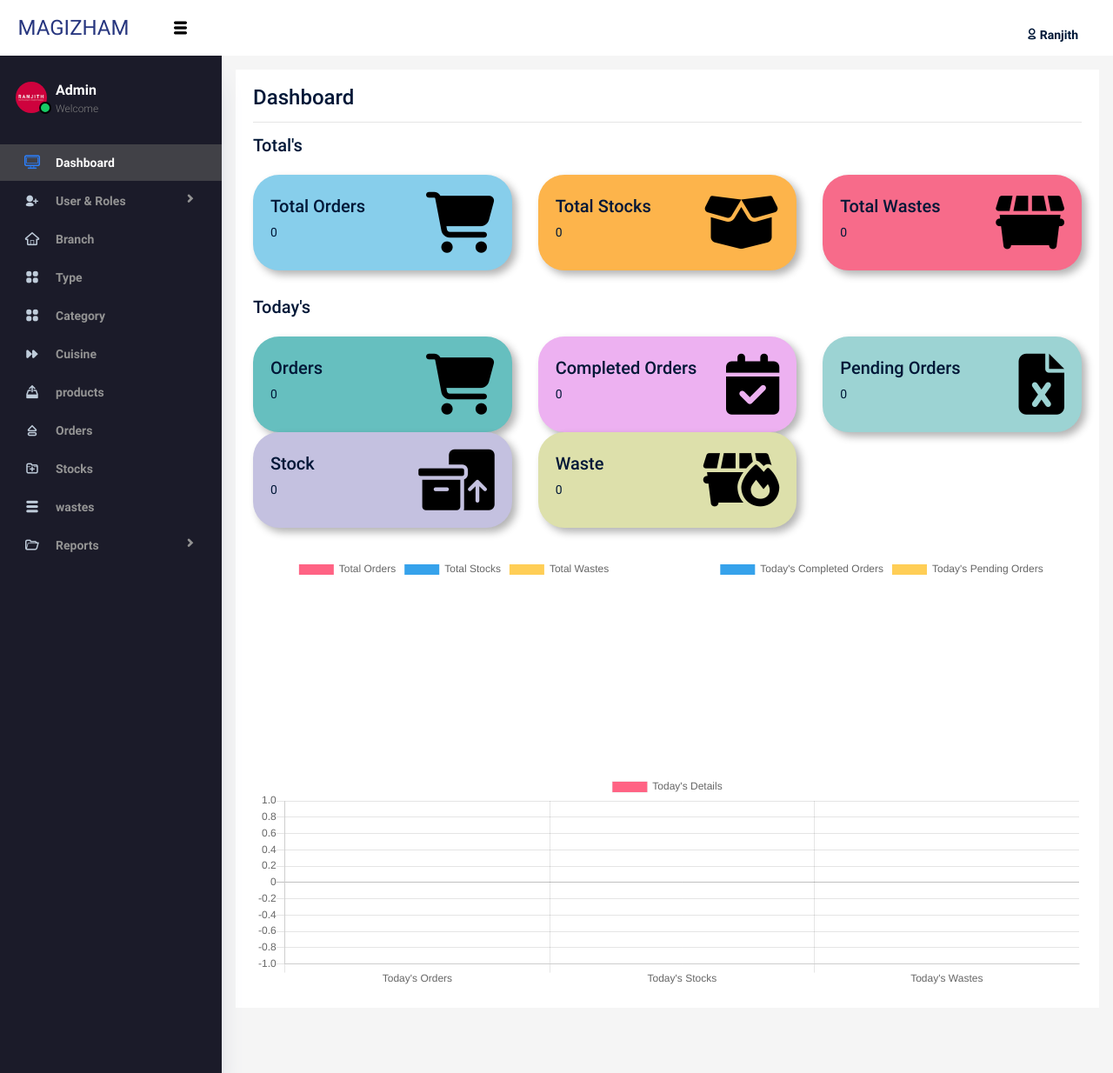
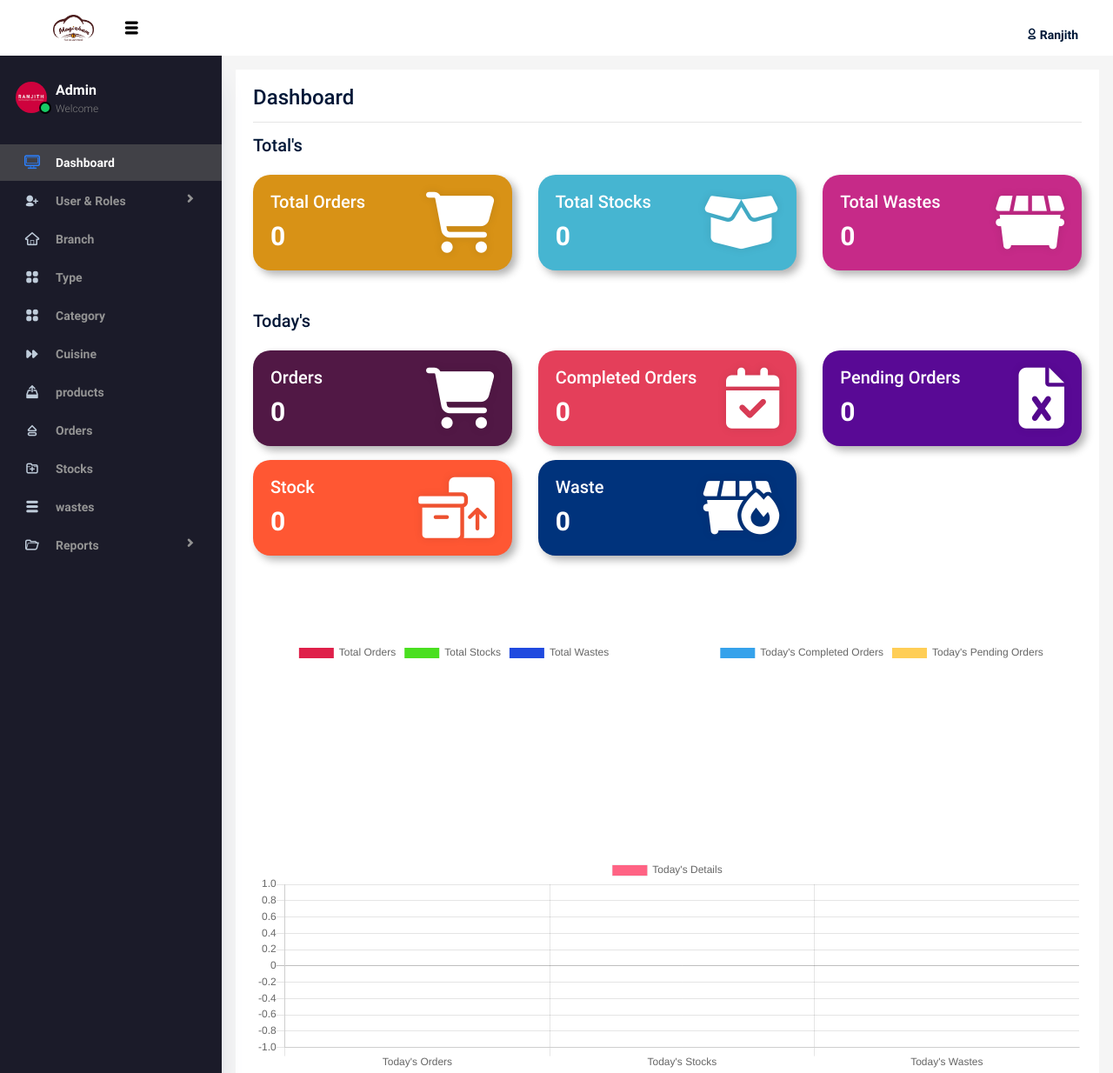
Before and after one commit to Ragandev/magizham_management, a PHP site: page /magizh/dashboard1.php in a window 1280 px wide. Shown: the top 1234 px of the page at 87% size. Run offline with PHP 8.4, Linux system fonts and the light colour scheme; a user stored in the database is signed in; data that the repository does not hold is empty.

Commit message:
Dashboard Color changes
completed

```diff
--- a/dashboard1.php
+++ b/dashboard1.php
@@ -5,7 +5,7 @@
         width: 100%;
         padding: 20px;
         box-sizing: border-box;
-        border-radius: 30px;
+        border-radius: 20px;
         box-shadow: 5px 5px 10px rgba(0,0,0,0.3);
         font-size: 1em;
     }
@@ -24,40 +24,40 @@
         color: #000000;
     }
 
-    .fas {
-        color: black;
+    .fas,
+    .fa-solid {
+        color: #fff;
+        filter: drop-shadow(0 0 5px rgba(0,0,0,0.1));
     }
 
-    .fa-solid {
-        color: black;
-    }
     .violet{
-        background-color: skyblue;
+        background-color: #D89216;
     }
     .pink{
-        background-color: #fdb44b;
+        background-color: #46B5D1;
     }
     .red{
-        background-color: #f76b8a;
+        background-color: #C62A88;
     }
     .green{
-        background-color: #66bfbf;
+        background-color: #511845;
     }
     .blue{
-        background-color: #edb1f1;
+        background-color: #E43F5A;
     }
     .orange{
-        background-color: #9cd3d3;
+        background-color: #590995;590995
     }
     .black{
-        background-color: #dde0ab;
+        background-color: #00337C;
     }
     .yellow{
-        background-color: #c4c1e0;
+        background-color: #FF5733;
     }
     .inner{
         display: flex;
         gap: 1px;
+        color: #fff;
     }
     .fa-shopping-cart{
         size: 100px;
@@ -77,6 +77,11 @@
 
 .dashboard-item .icon {
     margin-left: 10px;
+}
+.inner p{
+    font-weight: bold;
+    font-size: 30px;
+    margin-top: 20px;
 }
 </style>
 <?php
@@ -144,7 +149,7 @@ include('menu.php'); // Include your menu file
     <h3>Total's</h3><br>
         <div class="row">
 
-            <div class="col-md-4">
+            <div class="col-md-4 mb-3">
                 <div class="dashboard-item violet">
                     <div class="inner">
                         <div>
@@ -164,7 +169,7 @@ include('menu.php'); // Include your menu file
                 </div>
             </div>
 
-            <div class="col-md-4">
+            <div class="col-md-4 mb-3">
                 <div class="dashboard-item pink">
                     <div class="inner">
                         <div><h3> Total Stocks</h3>
@@ -197,9 +202,9 @@ include('menu.php'); // Include your menu file
         </div>
         <br><br>
         <h3>Today's</h3><br>
-        <div class="row">
+        <div class="row mb-5">
             <!-- <div class="col-1"></div> -->
-            <div class="col-md-4">
+            <div class="col-md-4 mb-3">
                 <div class="dashboard-item green ">
                     <div class="inner">
                         <div>
@@ -218,7 +223,7 @@ include('menu.php'); // Include your menu file
                     </div>
                 </div>
             </div>
-            <div class="col-md-4">
+            <div class="col-md-4 mb-3">
                 <div class="dashboard-item blue">
                     <div class="inner">
                         <div>
@@ -236,7 +241,7 @@ include('menu.php'); // Include your menu file
                     </div>
                 </div>
             </div>
-            <div class="col-md-4">
+            <div class="col-md-4 mb-3">
                 <div class="dashboard-item orange">
                     <div class="inner">
                         <div>
@@ -253,7 +258,7 @@ include('menu.php'); // Include your menu file
                     </div>
                 </div>
             </div>
-            <div class="col-md-4">
+            <div class="col-md-4 mb-3">
                 <div class="dashboard-item yellow">
                     <div class="inner">
                         <div>
@@ -304,6 +309,7 @@ include('menu.php'); // Include your menu file
                             <canvas id="todayOrdersPieChart" width="250" height="250"></canvas>
                         </div>
                     </div>
+                    <br><br>
                     <div class="col-md-12">
 
                         <div class="chart-container">
@@ -322,7 +328,7 @@ include('menu.php'); // Include your menu file
                                 labels: ['Total Orders', 'Total Stocks', 'Total Wastes'],
                                 datasets: [{
                                     data: [<?= $totalOrders ?>, <?= $totalStocks ?>, <?= $totalWastes ?>],
-                                    backgroundColor: ['#FF6384', '#36A2EB', '#FFCE56']
+                                    backgroundColor: ['#DF204A', '#4ADF20', '#204ADF']
                                 }]
                             },
                             options: {
@@ -353,7 +359,7 @@ include('menu.php'); // Include your menu file
                                 datasets: [{
                                     label: 'Today\'s Details',
                                     data: [<?= $todayTotalOrders ?>, <?= $todayTotalStocks ?>, <?= $todayTotalWastes ?>, 0],
-                                    backgroundColor: ['#FF6384', '#36A2EB', '#FFCE56'],
+                                    backgroundColor: ['#FF6384', '#FF5733', '#C70039'],
                                     borderWidth: 1
                                 }]
                             },
--- a/menu.php
+++ b/menu.php
@@ -27,8 +27,8 @@ $logName = $logUser['name'];
         <!-- partial:partials/_navbar.html -->
         <nav class="navbar col-lg-12 col-12 p-0 fixed-top d-flex flex-row">
             <div class="text-center navbar-brand-wrapper d-flex align-items-center justify-content-center">
-                <a class="navbar-brand brand-logo" href="index.html">MAGIZHAM</a>
-                <a class="navbar-brand brand-logo-mini" href="index.html"><img src="images/logo-mini.svg" alt="logo" /></a>
+                <a class="" href="index.html"><img src="images/Magizham Logo.png" alt="logo" height="30"/></a>
+                <a class="navbar-brand brand-logo-mini" href="index.html"><img src="images/Magizham_Logo.svg" alt="logo" /></a>
                 <button class="navbar-toggler navbar-toggler align-self-center d-none d-lg-flex" type="button" data-toggle="minimize">
                     <span class="typcn typcn-th-menu"></span>
                 </button>
```
Also changed, not shown: images/Magizham Logo.png (added), images/Magizham_Logo.svg (added), uploads/1 (2).jpg (added), uploads/R.jpeg (added), uploads/sweet-and-sour-spicy-thai-fried-rice-easy-vegan-meal-with-vegetables-thumb.jpg (added).
